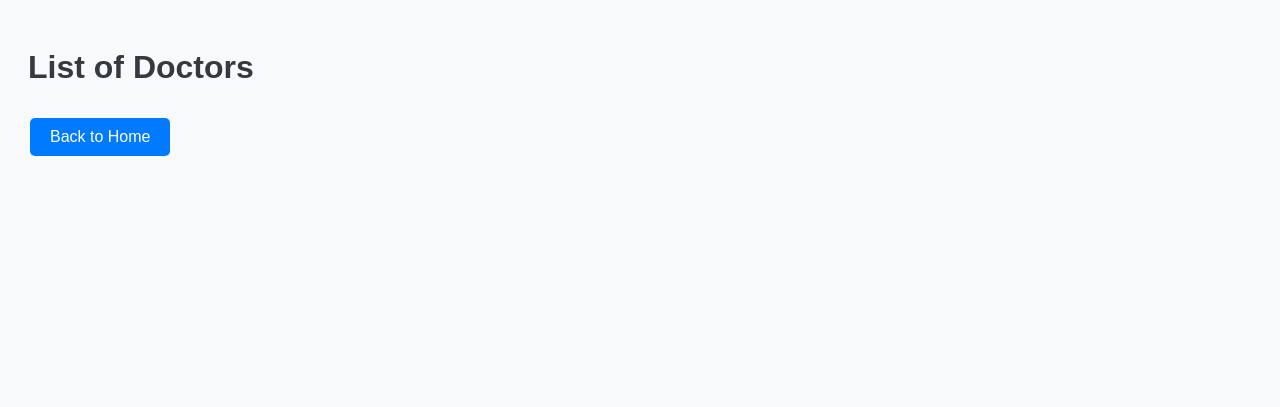
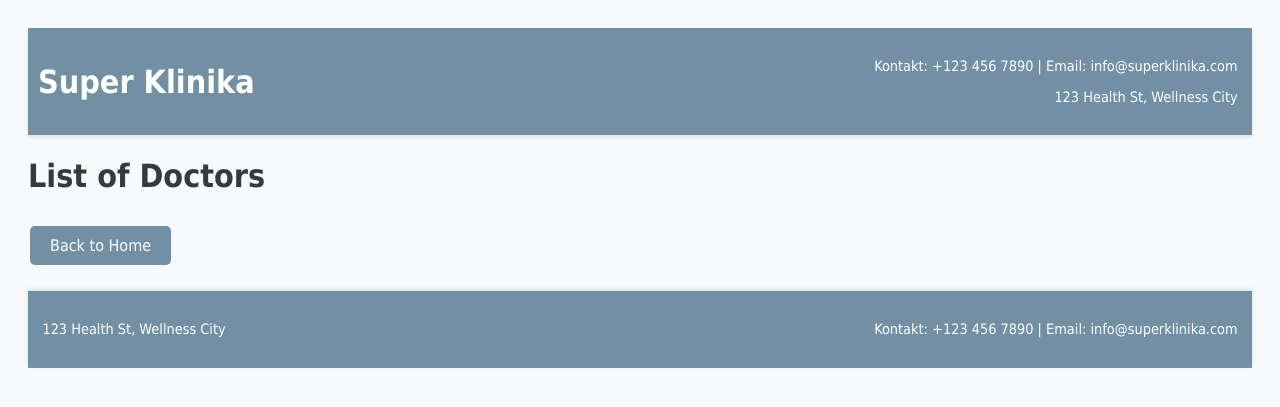
Before and after one commit to wstryc/us-projekt, a Flask app: page /doctors in a window 1280 px wide. Shown: the top 407 px of the page. Run offline with Flask 3, Linux system fonts and the light colour scheme; data that the repository does not hold is empty.

Commit message:
Update doctors.html

```diff
--- a/templates/doctors.html
+++ b/templates/doctors.html
@@ -6,9 +6,33 @@
     <title>List of Doctors</title>
     <style>
         body {
-            font-family: Arial, sans-serif;
+            font-family: Tahoma;
             background-color: #f8f9fa;
             padding: 20px;
+        }
+        header {
+            position: sticky;
+            top: 0;
+            width: 100%;
+            padding: 1em 0;
+            background-color: rgba(82,117,143,0.8);
+            color: white;
+            display: flex;
+            justify-content: center;
+            align-items: center;
+            box-shadow: 0 2px 4px rgba(0, 0, 0, 0.1);
+        }
+        header h1 {
+            margin: 10px;
+            font-size: 2em;
+            flex: 1;
+            text-align: left;
+            color: white;
+        }
+        .contact-info {
+            margin-right: 1em;
+            text-align: right;
+            font-size: 0.9em;
         }
         h1 {
             color: #343a40;
@@ -28,7 +52,7 @@
             color: #6c757d;
         }
         .button {
-            background-color: #007bff;
+            background-color: rgba(82,117,143,0.8);
             color: white;
             padding: 10px 20px;
             text-align: center;
@@ -40,11 +64,39 @@
             border-radius: 5px;
         }
         .button:hover {
-            background-color: #0056b3;
+            background-color: #3b5a7a;
+        }
+        footer {
+            width: 100%;
+            padding: 1em 0;
+            background-color: rgba(82,117,143,0.8);
+            color: white;
+            display: flex;
+            justify-content: space-between;
+            align-items: center;
+            box-shadow: 0 -2px 4px rgba(0, 0, 0, 0.1);
+            position: sticky;
+            bottom: 0;
+        }
+        .footer-address {
+            margin-left: 1em;
+            font-size: 0.9em;
+        }
+        .footer-contact-info {
+            margin-right: 1em;
+            text-align: right;
+            font-size: 0.9em;
         }
     </style>
 </head>
 <body>
+    <header>
+        <h1> Super Klinika</h1>
+        <div class="contact-info">
+            <p>Kontakt: +123 456 7890 | Email: info@superklinika.com</p>
+            <p>123 Health St, Wellness City</p>
+        </div>
+    </header>
     <h1>List of Doctors</h1>
     <a href="/" class="button">Back to Home</a>
     <ul>
@@ -57,5 +109,13 @@
         </li>
         {% endfor %}
     </ul>
+    <footer>
+        <div class="footer-address">
+            <p>123 Health St, Wellness City</p>
+        </div>
+        <div class="footer-contact-info">
+            <p>Kontakt: +123 456 7890 | Email: info@superklinika.com</p>
+        </div>
+    </footer>
 </body>
 </html>
```
